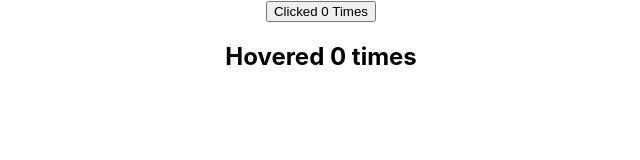
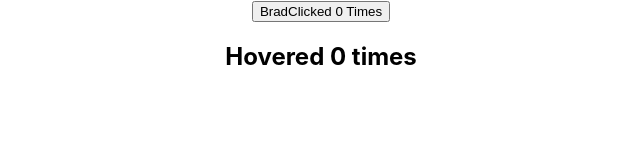
Before and after one commit to takinabradley/Codevolution-react-tutorial, a React (Create React App) app: page / in a window 1280 px wide. Shown: the top 160 px of the page, without its empty margins (319-959 px from the left). Built offline with nearby package versions, Linux system fonts and the light colour scheme.

Commit message:
Finish 'Higher Order Components 3'

```diff
--- a/src/App.js
+++ b/src/App.js
@@ -1,12 +1,10 @@
 import "./App.css"
-import Hero from "./components/Hero"
-import ErrorBoundry from "./components/ErrorBoundry"
 import ClickCounter from "./components/ClickCounter"
 import HoverCounter from "./components/HoverCounter"
 function App() {
   return (
     <div className="App">
-      <ClickCounter />
+      <ClickCounter name="Brad" />
       <HoverCounter />
     </div>
   )
--- a/src/components/ClickCounter.js
+++ b/src/components/ClickCounter.js
@@ -3,9 +3,11 @@ import withCounter from "./withCounter"
 
 class ClickCounter extends React.Component {
   render() {
+    console.log(this.props.name)
     return (
       <div>
         <button onClick={this.props.incrementCount}>
+          {this.props.name}
           Clicked {this.props.count} Times
         </button>
       </div>
@@ -13,4 +15,4 @@ class ClickCounter extends React.Component {
   }
 }
 
-export default withCounter(ClickCounter)
+export default withCounter(ClickCounter, 5)
--- a/src/components/HoverCounter.js
+++ b/src/components/HoverCounter.js
@@ -13,4 +13,4 @@ class HoverCounter extends React.Component {
   }
 }
 
-export default withCounter(HoverCounter)
+export default withCounter(HoverCounter, 10)
--- a/src/components/withCounter.js
+++ b/src/components/withCounter.js
@@ -1,13 +1,24 @@
 import React from "react"
-export default function withCounter(WrappedComponent) {
-  function WithCounter() {
+export default function withCounter(WrappedComponent, incrementNumber) {
+  function WithCounter(props) {
     const [count, setCount] = React.useState(0)
 
     const incrementCount = (e) => {
-      setCount((prevCount) => prevCount + 1)
+      setCount((prevCount) => prevCount + incrementNumber)
     }
 
-    return <WrappedComponent count={count} incrementCount={incrementCount} />
+    return (
+      <WrappedComponent
+        count={count}
+        incrementCount={incrementCount}
+        {...props}
+      />
+    )
   }
+
+  WithCounter.displayName = `WithCounter(${
+    WrappedComponent.displayName || WrappedComponent.name || "Component"
+  })`
+
   return WithCounter
 }
```
Also changed, not shown: 1 other file (tests, documents, lock files or other folders).
